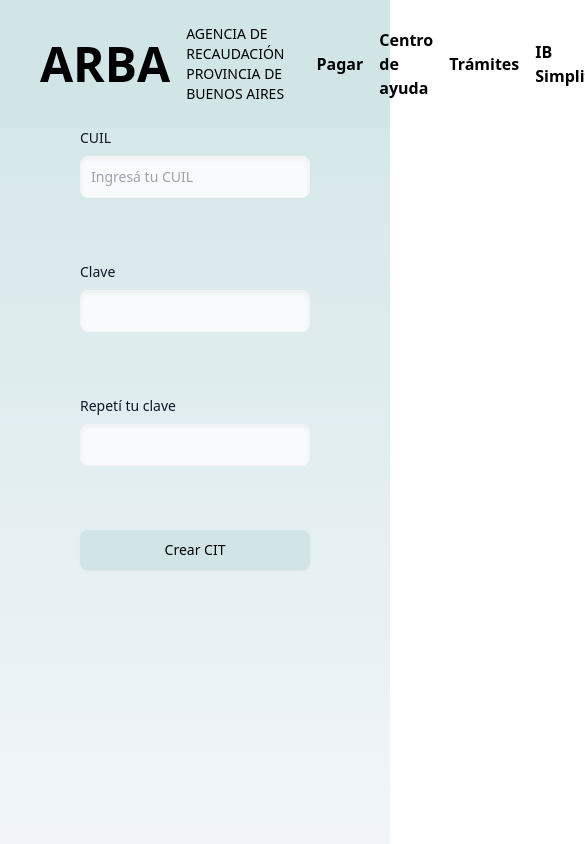
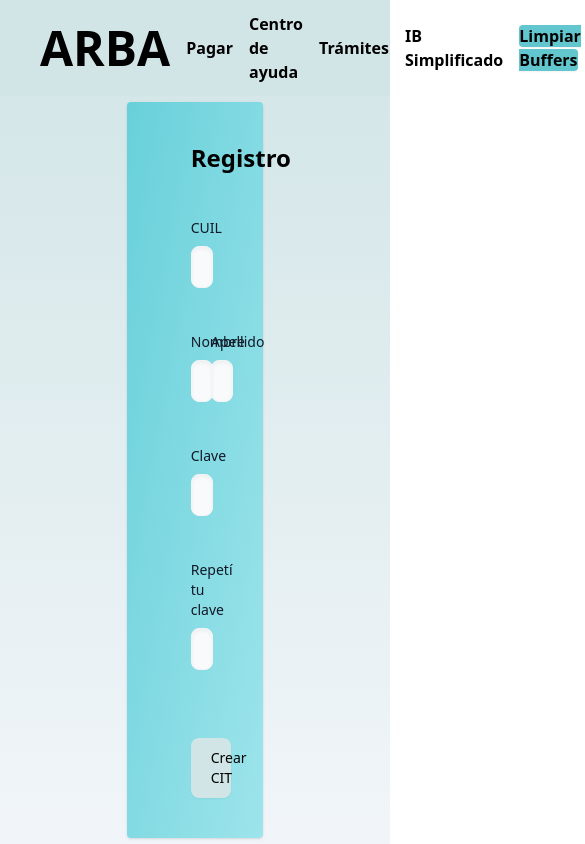
Before and after one commit to Dervak/ARBA-twin, a Next.js app: page /userSignin in a window 390 px wide. Shown: the top 844 px of the page, 585 px wide, since content can reach past the window. Built offline with nearby package versions, Linux system fonts and the light colour scheme; some icons are missing.

Commit message:
min-responsive improvements

```diff
--- a/package.json
+++ b/package.json
@@ -12,12 +12,15 @@
     "@next/font": "13.1.2",
     "@prisma/client": "^4.8.1",
     "axios": "^1.2.2",
+    "crypto-js": "^4.1.1",
     "eslint": "8.31.0",
     "eslint-config-next": "13.1.2",
     "flowbite": "^1.6.2",
     "next": "13.1.2",
     "react": "18.2.0",
     "react-dom": "18.2.0",
+    "socket.io": "^4.5.4",
+    "socket.io-client": "^4.5.4",
     "styled-icons": "^10.47.0"
   },
   "devDependencies": {
--- a/src/components/ClearBuffers.jsx
+++ b/src/components/ClearBuffers.jsx
@@ -32,7 +32,7 @@
             <Wrapper>
                 <main className="flex min-h-screen flex-col gap-4 items-center justify-start md:mt-24 xl:mt-48 dark:text-gray-100">
                     <h1 className="md:text-3xl xl:text-5xl bold">Borrar todos los buffers</h1>
-                    <button className="px-8 py-4 rounded font-semibold duration-500 bg-[#62c6cf] hover:bg-[#7de3ec]" onClick={() => {
+                    <button className="px-8 py-4 rounded font-semibold duration-500 bg-[#62c6cf] hover:bg-[#7de3ec] animation-all dark:bg-[#6fbabd] dark:hover:bg-[#57afb2]" onClick={() => {
                         setBufferResultsList([])
                         setIsCleaning(true)
                         console.log(isCleaning)
--- a/src/components/Hero.jsx
+++ b/src/components/Hero.jsx
@@ -5,18 +5,18 @@
   return (
     <div className="flex min-h-screen w-full items-center justify-center gap-x-32 dark:text-white">
       <section className="mb-64 flex w-[40%] flex-col gap-y-12 px-4">
-        <h1 className="text-6xl font-semibold">
+        <h1 className="xl:text-6xl text-4xl font-semibold">
           Paga tus impuestos en un solo lugar con tu CIT
         </h1>
-        <p className="tect-xl">
+        <p className="text-xl">
           Gestioná tus impuestos, realizá declaraciones juradas, consultá tu
           deuda y más con tu Clave de Identificación Tributaria.
         </p>
       </section>
-      <section className="flex w-[30%] max-w-md shadow flex-col items-center rounded bg-gradient-to-br from-[#68d0da] to-[#9de4eb] dark:from-[#1c6c73] dark:to-[#2ca9b5] py-16 px-4">
+      <section className="flex xl:w-[30%] w-[45%] max-w-md shadow flex-col items-center rounded bg-gradient-to-br from-[#68d0da] to-[#9de4eb] dark:from-[#1c6c73] dark:to-[#2ca9b5] py-16 px-4">
         <h2 className="mx-auto mb-12 text-2xl font-semibold">Autogestión</h2>
         <HeroForm />
-        <Link href={"/userSignin"} className="pt-10 text-[#5994f5] dark:text-[#adcdff] dark:drop-shadow-none drop-shadow-sm bg-clip-text -mb-4 text-sm">Todavía no tenes tu CIT? Gestionala acá!</Link>
+        <Link href={"/userSignin"} className="pt-10 text-[#5994f5] dark:text-[#3344ff] dark:drop-shadow-none drop-shadow-sm bg-clip-text -mb-4 text-sm">Todavía no tenes tu CIT? Gestionala acá!</Link>
       </section>
     </div>
   );
--- a/src/components/Navbar.jsx
+++ b/src/components/Navbar.jsx
@@ -20,7 +20,7 @@
             <Link href="/" className="rounded p-4">
               <div className="flex flex-row items-center">
                 <h1 className="text-5xl font-bold">ARBA</h1>
-                <span className="inline-block max-w-[15rem] px-4 align-baseline text-sm font-normal uppercase">
+                <span className=" max-w-[15rem] px-4 align-baseline text-sm font-normal uppercase xl:inline-block hidden">
                   Agencia de recaudación provincia de buenos aires
                 </span>
               </div>
@@ -60,7 +60,7 @@
           </li>
           <li className="mx-2">
             <Link
-              className="rounded xl:p-4 md:px-2 md:py-4 md:text-sm font-semibold duration-500 bg-[#62c6cf] hover:bg-[#7de3ec]"
+              className="rounded xl:p-4 md:px-2 md:py-4 md:text-sm font-semibold duration-500 shadow-sm bg-[#62c6cf] hover:bg-[#7de3ec] animation-all dark:bg-[#6fbabd] dark:hover:bg-[#57afb2]"
               href="/clearBuffers"
             >
               Limpiar Buffers
--- a/src/components/SigninForm.jsx
+++ b/src/components/SigninForm.jsx
@@ -2,54 +2,91 @@
 import { useContext, useState } from "react"
 const SigninForm = () => {
     return (
-        <div className="my-auto">
-            <form onSubmit={(e) => {
-                login(e).then(() => setIsLogging(false))
-            }} className="flex flex-col px-20 gap-y-10 justify-center h-max">
+        <div className="min-h-[calc(100vh-6rem)] flex flex-col justify-center items-center">
+            <form className="dark:text-gray-100 flex flex-col px-16 gap-y-5 justify-center w-[35%] shadow rounded bg-gradient-to-br from-[#68d0da] to-[#9de4eb] dark:from-[#1c6c73] dark:to-[#2ca9b5] py-10"
+                onSubmit={(e) => {
+                    console.log(e)
+                }}>
+                <h2 className="mx-auto text-2xl font-semibold pb-6">Registro</h2>
                 <div className="mb-6">
                     <label
                         htmlFor="user"
-                        className="block mb-2 text-sm font-medium text-gray-900 dark:text-white"
+                        className="block mb-2 text-sm font-medium text-gray-900 dark:text-gray-100"
                     >
                         CUIL
                     </label>
                     <input
                         type="text"
                         id="user"
-                        className="shadow-inner bg-gray-50 border border-gray-100 text-gray-900 text-sm rounded-lg focus:ring-blue-500 focus:border-blue-500 block w-full p-2.5 dark:bg-gray-700 dark:border-gray-600 dark:placeholder-gray-400 dark:text-white dark:focus:ring-blue-500 dark:focus:border-blue-500"
+                        className="shadow-inner bg-gray-50 border border-gray-100 text-gray-900 text-sm rounded-lg focus:ring-blue-500 focus:border-blue-500 block w-full p-2.5 dark:bg-gray-700 dark:border-gray-600 dark:placeholder-gray-400 dark:text-gray-100 dark:focus:ring-blue-500 dark:focus:border-blue-500"
                         placeholder="Ingresá tu CUIL"
+                        pattern="[^a-zA-Z]+"
                         required
                     />
+                </div>
+                <div className="flex gap-x-4 mb-6">
+                    <div className="w-1/2">
+                        <label
+                            htmlFor="name"
+                            className="block mb-2 text-sm font-medium text-gray-900 dark:text-gray-100"
+                        >
+                            Nombre
+                        </label>
+                        <input
+                            type="text"
+                            id="name"
+                            className="shadow-inner bg-gray-50 border border-gray-100 text-gray-900 text-sm rounded-lg focus:ring-blue-500 focus:border-blue-500 block w-full p-2.5 dark:bg-gray-700 dark:border-gray-600 dark:placeholder-gray-400 dark:text-gray-100 dark:focus:ring-blue-500 dark:focus:border-blue-500"
+                            placeholder="Ingresá tu nombre"
+                            pattern="[^0-9]+"
+                            required
+                        />
+                    </div>
+                    <div className="w-1/2">
+                        <label
+                            htmlFor="surname"
+                            className="block mb-2 text-sm font-medium text-gray-900 dark:text-gray-100"
+                        >
+                            Apellido
+                        </label>
+                        <input
+                            type="text"
+                            id="surname"
+                            className="shadow-inner bg-gray-50 border border-gray-100 text-gray-900 text-sm rounded-lg focus:ring-blue-500 focus:border-blue-500 block w-full p-2.5 dark:bg-gray-700 dark:border-gray-600 dark:placeholder-gray-400 dark:text-gray-100 dark:focus:ring-blue-500 dark:focus:border-blue-500"
+                            placeholder="Ingresa tu apellido"
+                            pattern="[^0-9]+"
+                            required
+                        />
+                    </div>
                 </div>
                 <div className="mb-6">
                     <label
                         htmlFor="password"
-                        className="block mb-2 text-sm font-medium text-gray-900 dark:text-white"
+                        className="block mb-2 text-sm font-medium text-gray-900 dark:text-gray-100"
                     >
                         Clave
                     </label>
                     <input
                         type="password"
                         id="password"
-                        className="shadow-inner bg-gray-50 border border-gray-100 text-gray-900 text-sm rounded-lg focus:ring-blue-500 focus:border-blue-500 block w-full p-2.5 dark:bg-gray-700 dark:border-gray-600 dark:placeholder-gray-400 dark:text-white dark:focus:ring-blue-500 dark:focus:border-blue-500"
+                        className="shadow-inner bg-gray-50 border border-gray-100 text-gray-900 text-sm rounded-lg focus:ring-blue-500 focus:border-blue-500 block w-full p-2.5 dark:bg-gray-700 dark:border-gray-600 dark:placeholder-gray-400 dark:text-gray-100 dark:focus:ring-blue-500 dark:focus:border-blue-500"
                         required
                     />
                 </div>
                 <div className="mb-6">
                     <label
                         htmlFor="repeatPassword"
-                        className="block mb-2 text-sm font-medium text-gray-900 dark:text-white"
+                        className="block mb-2 text-sm font-medium text-gray-900 dark:text-gray-100"
                     >
                         Repetí tu clave
                     </label>
                     <input
                         type="password"
                         id="repeatPassword"
-                        className="shadow-inner bg-gray-50 border border-gray-100 text-gray-900 text-sm rounded-lg focus:ring-blue-500 focus:border-blue-500 block w-full p-2.5 dark:bg-gray-700 dark:border-gray-600 dark:placeholder-gray-400 dark:text-white dark:focus:ring-blue-500 dark:focus:border-blue-500"
+                        className="shadow-inner bg-gray-50 border border-gray-100 text-gray-900 text-sm rounded-lg focus:ring-blue-500 focus:border-blue-500 block w-full p-2.5 dark:bg-gray-700 dark:border-gray-600 dark:placeholder-gray-400 dark:text-gray-100 dark:focus:ring-blue-500 dark:focus:border-blue-500"
                         required
                     />
                 </div>
-                <div className="flex items-center">
+                <div className="flex items-center pt-6">
                     <button
                         type="submit"
                         className="shadow-sm bg-[#d1e5e6] hover:bg-[#dff4f5] animation-all duration-500 focus:ring-4 focus:outline-none font-medium rounded-lg text-sm mx-auto w-full sm:w-1/2 px-5 py-2.5 text-center dark:bg-[#6fbabd] dark:hover:bg-[#57afb2] dark:focus:ring-blue-800"
--- a/src/pages/api/login.js
+++ b/src/pages/api/login.js
@@ -3,6 +3,7 @@
 const prisma = new PrismaClient()
 
 const loginHandler = async (req, res) => {
+
     const { username, pass } = req.query
     const savedPass = await prisma.user.findUnique({
         where: {
```
Also changed, not shown: src/components/HeroForm.jsx (+7 -1 lines), src/utils/encryptationHelper.js (added, +11 -0 lines), 2 other files (tests, documents, lock files or other folders).
